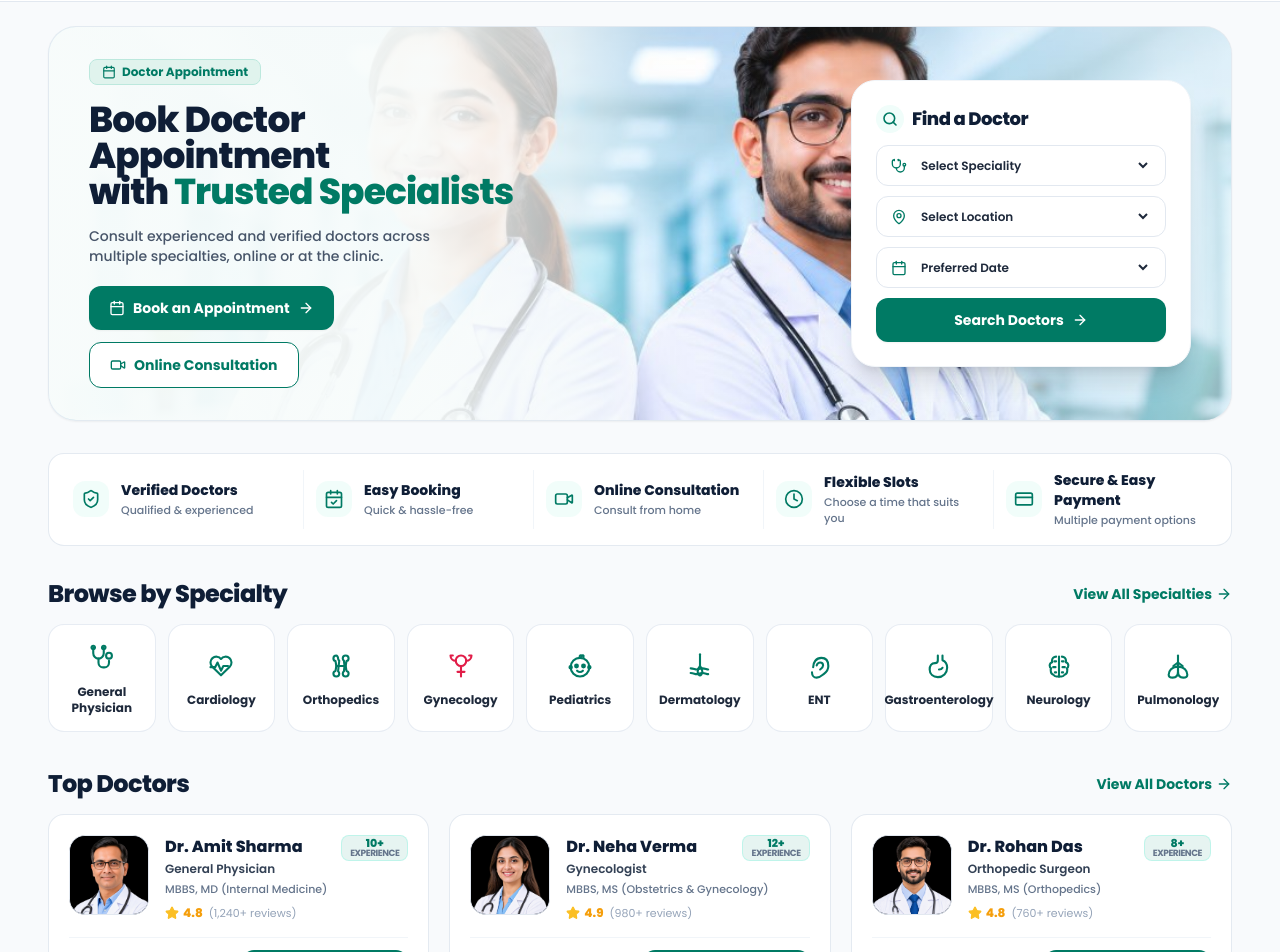
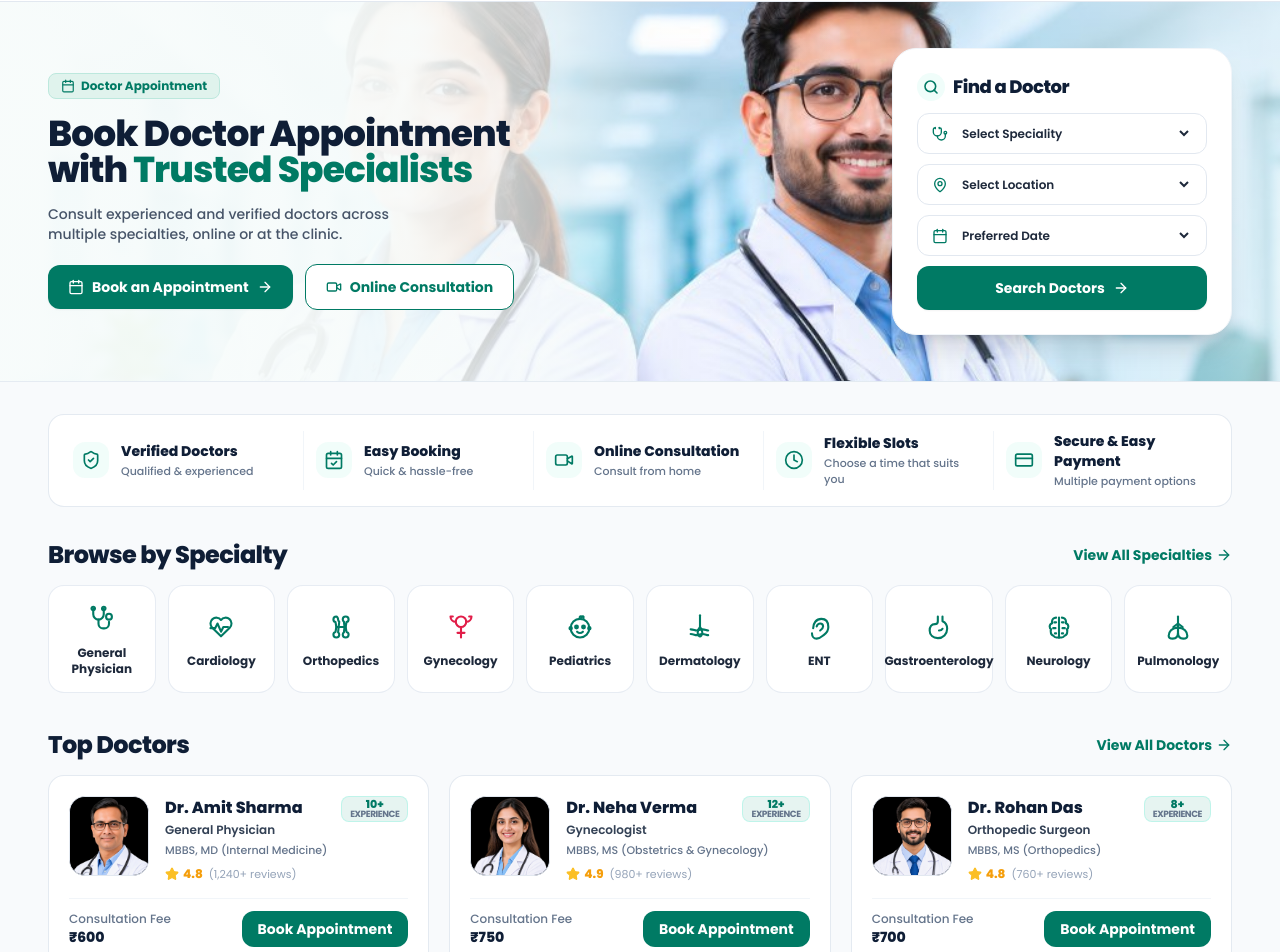
Before and after one commit to Ajayendra30/ZESTMED, a React (Vite) app: page /doctor in a window 1280 px wide. Shown: the part 122-1074 px from the top of the page. Built offline with nearby package versions, Linux system fonts and the light colour scheme.

Commit message:
feat: make DoctorHero section edge-to-edge full width without outer rounded card container

```diff
--- a/src/components/DoctorHero.jsx
+++ b/src/components/DoctorHero.jsx
@@ -22,7 +22,7 @@ export default function DoctorHero({
   onOnlineConsultation
 }) {
   return (
-    <section className="relative overflow-hidden rounded-[28px] border border-slate-200/90 shadow-sm min-h-[320px] sm:min-h-[340px] lg:min-h-[360px] bg-gradient-to-r from-[#F8FCFB] via-[#F0FAF7] to-[#E8F6F3] flex items-center">
+    <section className="relative overflow-hidden w-full border-b border-slate-200/80 min-h-[340px] sm:min-h-[360px] lg:min-h-[380px] bg-gradient-to-r from-[#F8FCFB] via-[#F0FAF7] to-[#E8F6F3] flex items-center">
 
       {/* 1. Raw Individual Doctor Image Asset (/doctor-hero-doctors.jpg) */}
       <div className="absolute inset-0 pointer-events-none select-none overflow-hidden flex items-center justify-center">
@@ -53,7 +53,7 @@ export default function DoctorHero({
       </div>
 
       {/* 2. Content Grid: Text CTAs (Left), Doctors Center Visual, Find a Doctor Card (Right) */}
-      <div className="relative z-10 w-full px-5 sm:px-8 lg:px-10 py-6 sm:py-8 grid grid-cols-1 lg:grid-cols-12 gap-6 items-center">
+      <div className="relative z-10 w-full px-4 sm:px-6 lg:px-8 xl:px-12 2xl:px-16 py-6 sm:py-8 lg:py-10 grid grid-cols-1 lg:grid-cols-12 gap-6 items-center">
 
         {/* Left Column: Heading, Subtitle & Action Buttons */}
         <div className="lg:col-span-6 xl:col-span-5 space-y-3 sm:space-y-4">
--- a/src/pages/DoctorAppointmentPage.jsx
+++ b/src/pages/DoctorAppointmentPage.jsx
@@ -274,11 +274,8 @@ export default function DoctorAppointmentPage() {
   return (
     <div className="min-h-screen bg-[#F8FAFC] pb-16 font-sans select-none">
 
-      {/* Main Full-Width Container matching Zestmed Site Standard */}
-      <div className="w-full px-4 sm:px-6 lg:px-8 xl:px-12 2xl:px-16 py-4 sm:py-6 space-y-6 sm:space-y-8">
-
       {/* ========================================================================= */}
-        {/* 1. HERO BANNER - Recreated with individual React components & assets      */}
+      {/* 1. HERO BANNER - Full-Width Edge to Edge (No Outer Card Box)              */}
       {/* ========================================================================= */}
       <DoctorHero
         selectedSpecialty={selectedSpecialty}
@@ -292,6 +289,9 @@ export default function DoctorAppointmentPage() {
         onBookAppointment={handleOpenBooking}
         onOnlineConsultation={handleOpenBooking}
       />
+
+      {/* Main Container matching Zestmed Standard for remaining sections */}
+      <div className="w-full px-4 sm:px-6 lg:px-8 xl:px-12 2xl:px-16 py-6 sm:py-8 space-y-6 sm:space-y-8">
 
         {/* ========================================================================= */}
         {/* 2. FEATURE BADGES BAR (5 Items Strip matching Reference Image)           */}
```
Lines whose indentation alone changed are shown as unchanged.
